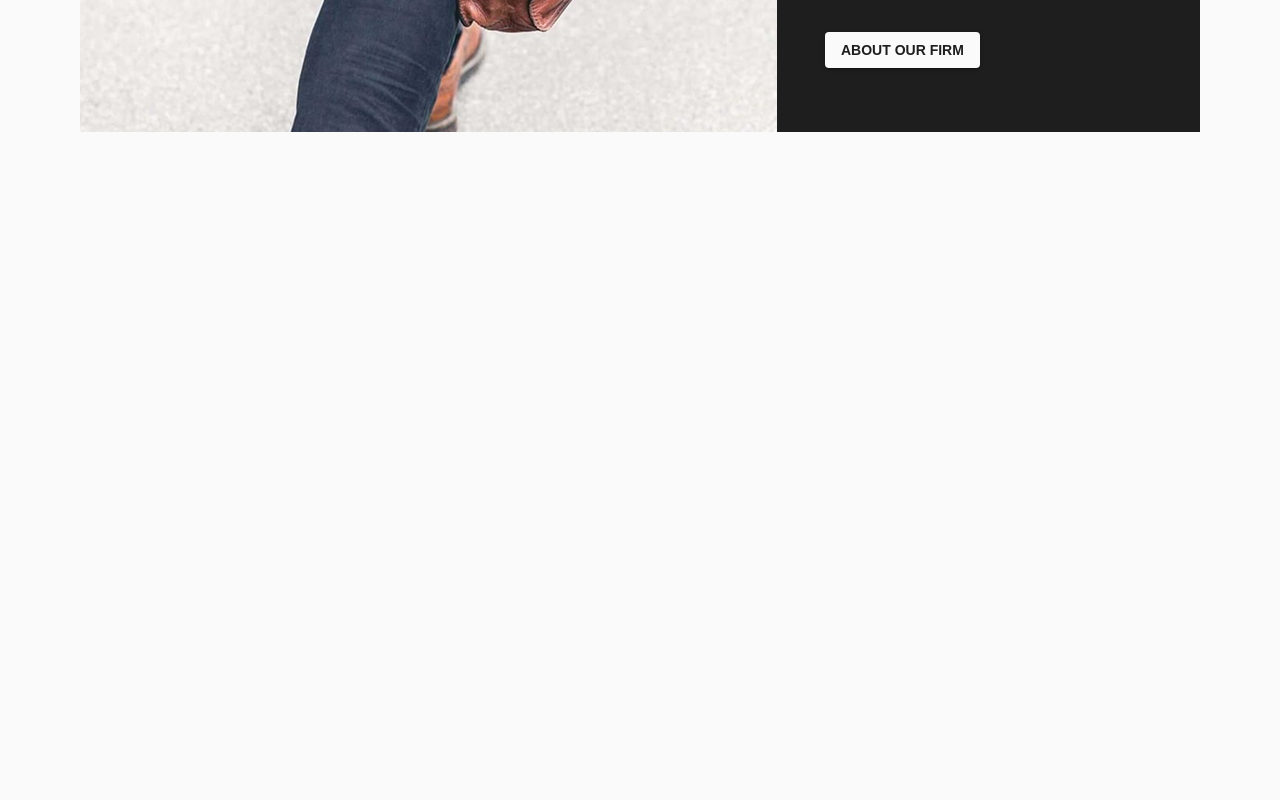
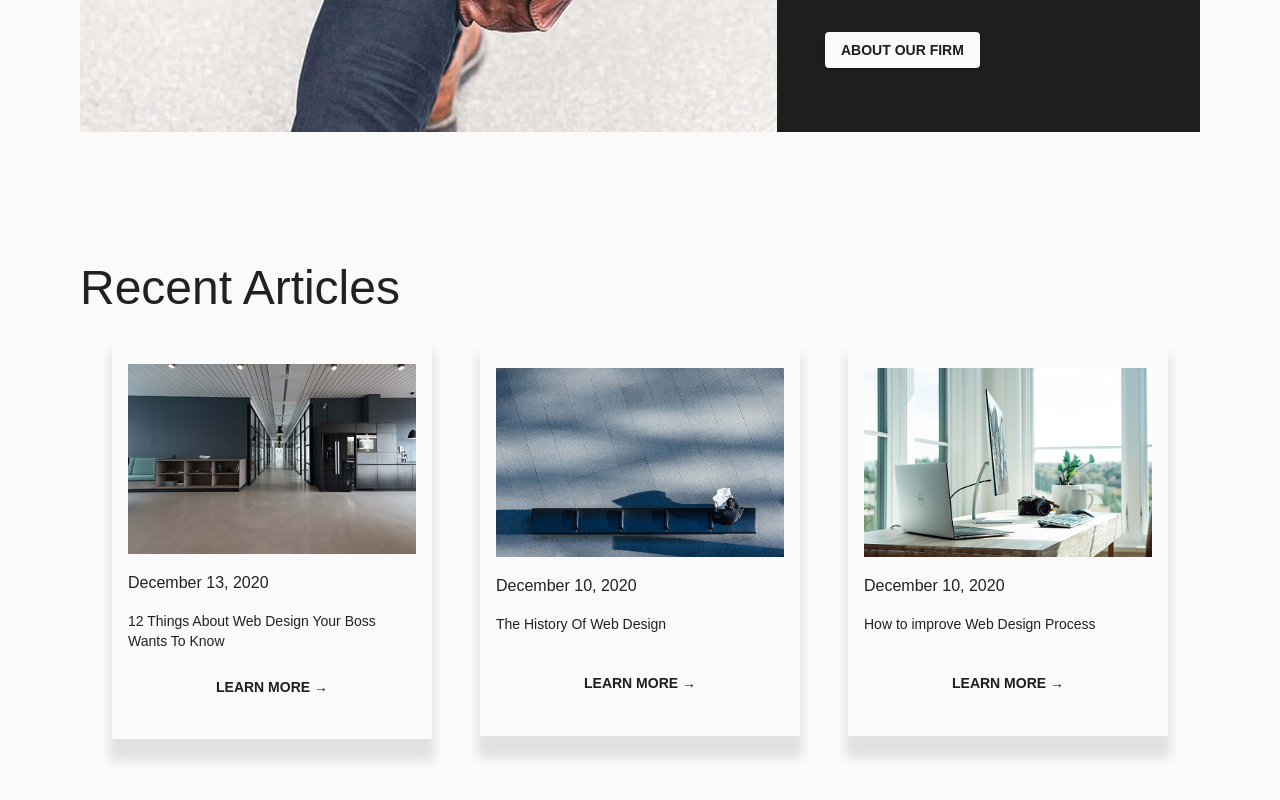
Before and after one commit to ArtemIvanko/McKinley, a React (Create React App) app: page / in a window 1280 px wide. Shown: the part 2114-2914 px from the top of the page. Before the commit the page ends 2246 px from the top, so only its background shows below. Built offline with nearby package versions, Linux system fonts and the light colour scheme.

Commit message:
Created and used Recent articles section

```diff
--- a/src/components/Outlet/Outlet.tsx
+++ b/src/components/Outlet/Outlet.tsx
@@ -3,6 +3,7 @@ import { Header } from "@shared/Header";
 import { Wrapper } from "@shared/Wrapper";
 import { Areas } from "@shared/Areas";
 import { Banner } from "@shared/Banner";
+import { RecentArticles } from "@shared/RecentArticles";
 
 export const Outlet = () => (
   <div>
@@ -11,5 +12,6 @@ export const Outlet = () => (
     <Wrapper />
     <Areas />
     <Banner />
+    <RecentArticles />
   </div>
 );
--- /dev/null
+++ b/src/components/RecentArticles/RecentArticles.tsx
@@ -0,0 +1,62 @@
+import { Typography } from "@mui/material";
+import { Card } from "@utils/Card";
+import Apartment1 from "@assets/img/image1.png";
+import Apartment2 from "@assets/img/image2.png";
+import Apartment3 from "@assets/img/image3.png";
+import styled from "@/DefaultTheme";
+
+export const RecentArticles = () => (
+  <Root>
+    <Typography variant="h3">Recent Articles</Typography>
+    <CardContainer>
+      <Card
+        icon={Apartment1}
+        title="12 Things About Web Design Your Boss Wants To Know"
+        date="December 13, 2020"
+        hasButton
+        fullWidth
+      />
+      <Card
+        icon={Apartment2}
+        title="The History Of Web Design"
+        date="December 10, 2020"
+        hasButton
+        fullWidth
+      />
+      <Card
+        icon={Apartment3}
+        title="How to improve Web Design Process"
+        date="December 10, 2020"
+        hasButton
+        fullWidth
+      />
+    </CardContainer>
+  </Root>
+);
+
+const Root = styled("div")(({ theme }) => ({
+  display: "flex",
+  flexDirection: "column",
+  alignItems: "center",
+  gap: "1rem",
+  width: "100%",
+  padding: "2rem 1rem",
+  [theme.breakpoints.up("lg")]: {
+    padding: "4rem 5rem",
+    alignItems: "flex-start",
+  },
+}));
+
+const CardContainer = styled("div")(({ theme }) => ({
+  display: "flex",
+  justifyContent: "space-between",
+  alignItems: "center",
+  flexDirection: "column",
+  gap: "3rem",
+  padding: "0 3rem",
+  width: "100%",
+  [theme.breakpoints.up("lg")]: {
+    padding: "0 2rem",
+    flexDirection: "row",
+  },
+}));
--- /dev/null
+++ b/src/components/RecentArticles/index.ts
@@ -0,0 +1 @@
+export * from "./RecentArticles";
```
